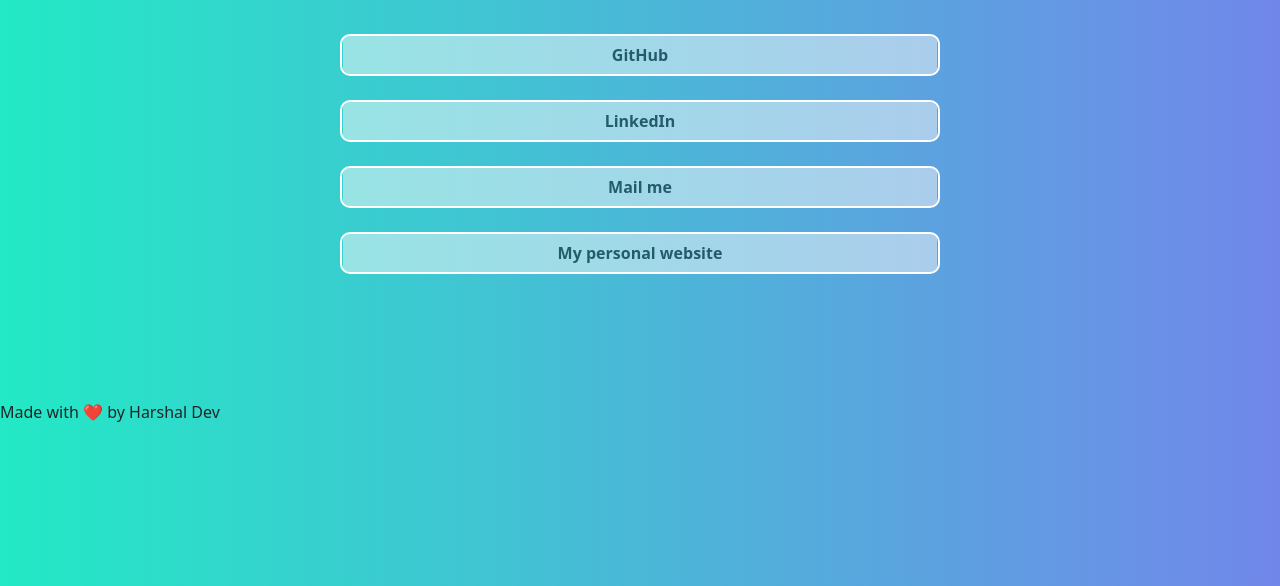
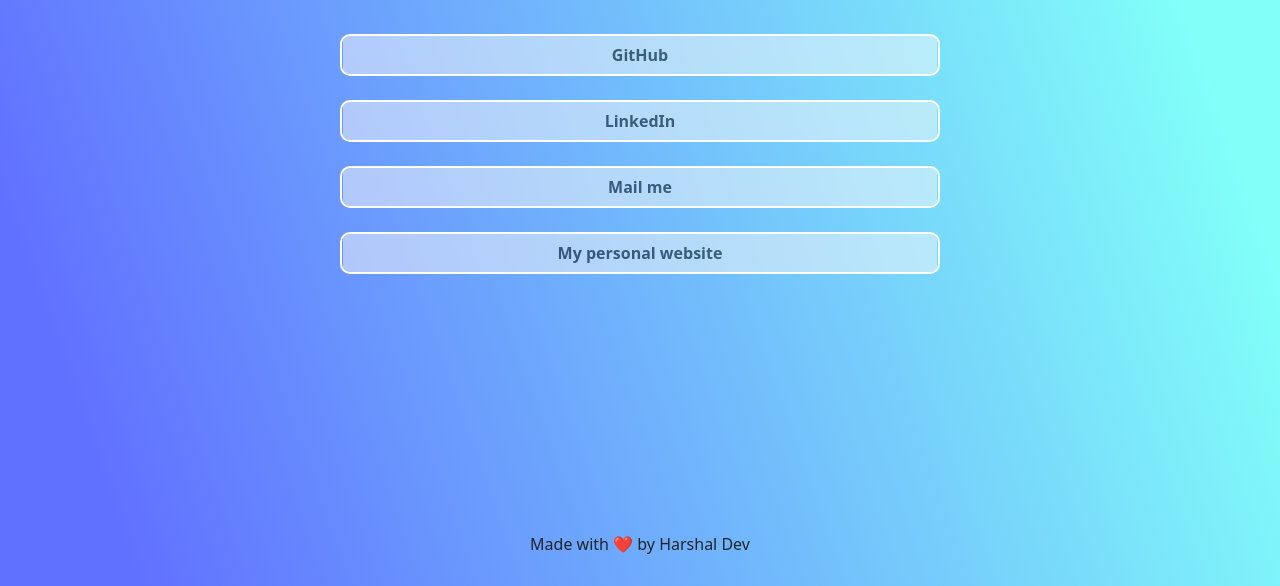
Before and after one commit to Harshal2502/Harshal-Dev, a plain HTML site: page index.html in a window 1280 px wide. Shown: the part 214-800 px from the top of the page. Drawn offline with nearby package versions, Linux system fonts and the light colour scheme.

Commit message:
Fix Footer

```diff
--- a/styles.css
+++ b/styles.css
@@ -1,11 +1,17 @@
+html
+{
+  min-height: 100%;
+}
+
 body {
     background-color: #74EBD5;
-    background-image: linear-gradient(to right, #23e9c5 0%, #7187ea 100%);
+    background-image: linear-gradient( -109.6deg, rgb(129, 255, 249) 11.2%, rgb(97, 113, 255) 91.1% );
 }
 
 .mainDiv {
     padding: 2.5rem 0;
     text-align: center;
+
 }
 
 .imgSection {
@@ -49,9 +55,11 @@ img {
 }
 
 .footer {
-    position: relative;
+    position: fixed;
     width: 100%;
-    bottom: -30px;
+    bottom: 30px;
+    justify-content: center;
+    display: flex;
 }
 
 button:hover {
@@ -59,14 +67,8 @@ button:hover {
    transition:opacity .5s ease-out 0s;
 }
 
-/* @media (max-width: 765px){
-    .element {
-        margin: 1.5rem 0 0;
+@media (max-width: 1028px){
+    .footer {
+        position: relative;
     }
-} */
-
-/* @media (max-width: 1028px){
-    .element {
-        margin: 1.5rem 17% 0;
-    }
-} */
+}
```
